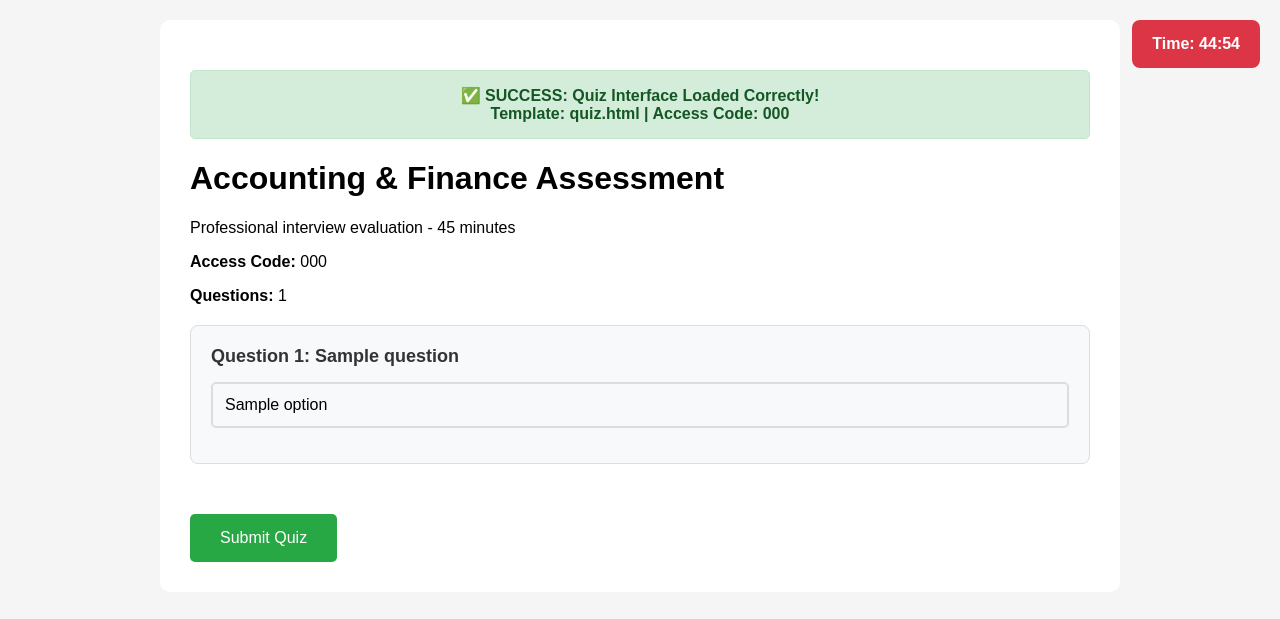
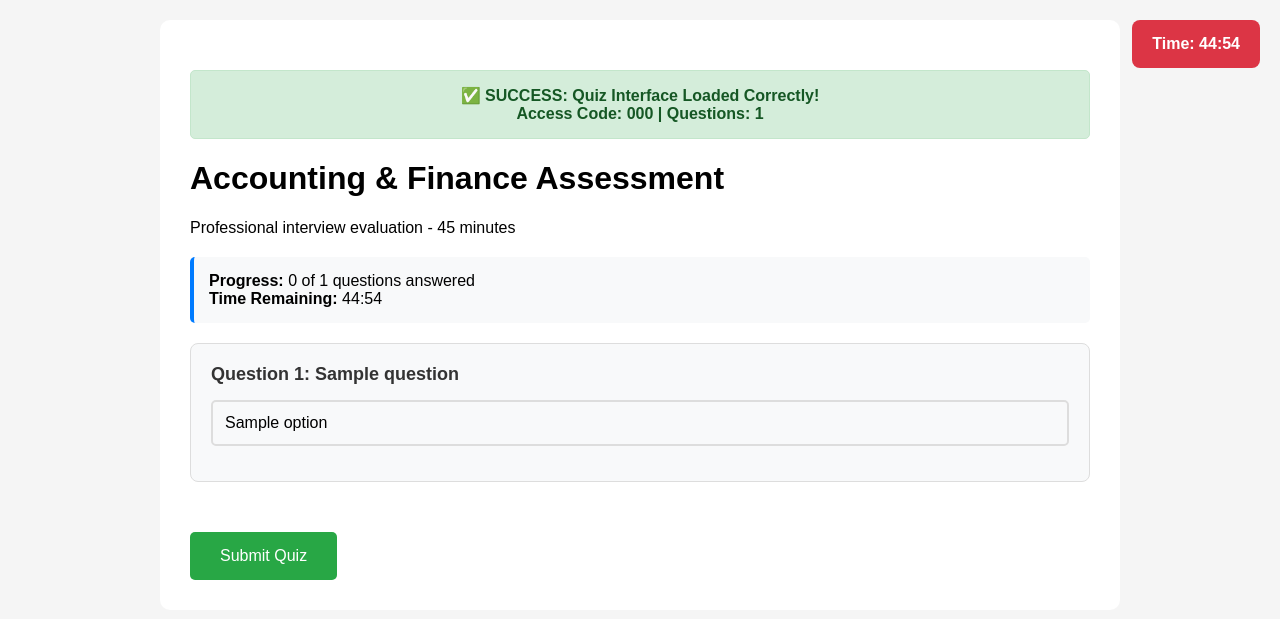
Before and after one commit to ShaikTechV/interview-quiz-platform, a Flask app: template templates/quiz.html in a window 1280 px wide. Shown: the top 619 px of the page. Run offline with Flask 3, Linux system fonts and the light colour scheme; the template is opened without the code that fills it: most values are stand-ins (such as "Sample title", 1, 10 or a date in 2020); some libraries are stand-ins or nearby versions.

Commit message:
Update quiz.html

```diff
--- a/templates/quiz.html
+++ b/templates/quiz.html
@@ -16,8 +16,12 @@
         .option.selected { border-color: #007bff; background: #007bff; color: white; }
         .submit-btn { background: #28a745; color: white; padding: 15px 30px; border: none; border-radius: 5px; font-size: 16px; cursor: pointer; margin-top: 30px; }
         .submit-btn:hover { background: #218838; }
+        .submit-btn:disabled { background: #6c757d; cursor: not-allowed; }
         .text-input { width: 100%; padding: 10px; border: 2px solid #ddd; border-radius: 5px; font-size: 16px; margin: 10px 0; }
         .success-banner { background: #d4edda; color: #155724; padding: 15px; margin: 20px 0; border-radius: 5px; border: 1px solid #c3e6cb; text-align: center; font-weight: bold; }
+        .completion-modal { display: none; position: fixed; top: 0; left: 0; width: 100%; height: 100%; background: rgba(0,0,0,0.5); z-index: 2000; }
+        .completion-content { position: absolute; top: 50%; left: 50%; transform: translate(-50%, -50%); background: white; padding: 40px; border-radius: 10px; text-align: center; max-width: 500px; }
+        .progress-info { background: #f8f9fa; padding: 15px; margin: 20px 0; border-radius: 5px; border-left: 4px solid #007bff; }
     </style>
 </head>
 <body>
@@ -26,18 +30,21 @@
     <div class="container">
         <div class="success-banner">
             ✅ SUCCESS: Quiz Interface Loaded Correctly!<br>
-            Template: quiz.html | Access Code: {{ access_code }}
+            Access Code: {{ access_code }} | Questions: {{ questions|length }}
         </div>
 
         <h1>Accounting & Finance Assessment</h1>
         <p>Professional interview evaluation - 45 minutes</p>
-        <p><strong>Access Code:</strong> {{ access_code }}</p>
-        <p><strong>Questions:</strong> {{ questions|length if questions else 0 }}</p>
+
+        <div class="progress-info">
+            <strong>Progress:</strong> <span id="answered-count">0</span> of {{ questions|length }} questions answered
+            <br><strong>Time Remaining:</strong> <span id="time-display">45:00</span>
+        </div>
 
         <div id="questions">
             {% if questions %}
                 {% for question in questions %}
-                <div class="question">
+                <div class="question" id="question-{{ question.id }}">
                     <div class="question-title">Question {{ loop.index }}: {{ question.question }}</div>
 
                     {% if question.type == 'text_input' %}
@@ -67,16 +74,31 @@
             {% endif %}
         </div>
 
-        <button class="submit-btn" onclick="submitQuiz()">Submit Quiz</button>
+        <button class="submit-btn" onclick="submitQuiz()" id="submit-btn">Submit Quiz</button>
+    </div>
+
+    <!-- Completion Modal -->
+    <div class="completion-modal" id="completion-modal">
+        <div class="completion-content">
+            <h2>🎉 Quiz Completed!</h2>
+            <p id="completion-message">Processing your results...</p>
+            <div id="completion-details"></div>
+            <button onclick="goHome()" style="background: #007bff; color: white; padding: 10px 20px; border: none; border-radius: 5px; margin-top: 20px; cursor: pointer;">
+                Return to Home
+            </button>
+        </div>
     </div>
 
     <script>
         const accessCode = '{{ access_code }}';
         const answers = {};
+        const totalQuestions = {{ questions|length }};
         let timeLeft = 2700; // 45 minutes
+        let isSubmitting = false;
 
         console.log('✅ Quiz interface loaded successfully');
         console.log('Access Code:', accessCode);
+        console.log('Total Questions:', totalQuestions);
 
         function updateTimer() {
             const minutes = Math.floor(timeLeft / 60);
@@ -84,6 +106,8 @@
             const display = minutes + ':' + (seconds < 10 ? '0' : '') + seconds;
 
             const timerElement = document.getElementById('timer');
+            const timeDisplayElement = document.getElementById('time-display');
+
             if (timerElement) {
                 timerElement.textContent = 'Time: ' + display;
 
@@ -98,10 +122,26 @@
                 }
             }
 
+            if (timeDisplayElement) {
+                timeDisplayElement.textContent = display;
+            }
+
             timeLeft--;
         }
 
+        function updateProgress() {
+            const answeredCount = Object.keys(answers).length;
+            const progressElement = document.getElementById('answered-count');
+            if (progressElement) {
+                progressElement.textContent = answeredCount;
+            }
+
+            console.log(`Progress: ${answeredCount}/${totalQuestions} questions answered`);
+        }
+
         function selectOption(questionId, optionIndex) {
+            if (isSubmitting) return;
+
             console.log('Selected option:', questionId, optionIndex);
 
             // Clear previous selections for this question
@@ -114,47 +154,74 @@
                 selectedOption.classList.add('selected');
             }
 
-            // Save answer
+            // Save answer locally
             answers[questionId] = optionIndex;
+            updateProgress();
 
-            // Send to server
+            // Send to server immediately
+            saveAnswerToServer(questionId, optionIndex);
+        }
+
+        function selectTextAnswer(questionId, value) {
+            if (isSubmitting) return;
+
+            console.log('Text answer:', questionId, value);
+
+            // Save answer locally
+            answers[questionId] = value;
+            updateProgress();
+
+            // Send to server immediately
+            saveAnswerToServer(questionId, value);
+        }
+
+        function saveAnswerToServer(questionId, answer) {
             fetch('/submit_answer', {
                 method: 'POST',
                 headers: { 'Content-Type': 'application/json' },
                 body: JSON.stringify({
                     access_code: accessCode,
                     question_id: questionId,
-                    answer: optionIndex
+                    answer: answer
                 })
-            }).then(response => response.json())
-              .then(data => console.log('Answer saved:', data))
-              .catch(error => console.error('Error saving answer:', error));
-        }
-
-        function selectTextAnswer(questionId, value) {
-            console.log('Text answer:', questionId, value);
-            answers[questionId] = value;
-
-            // Send to server
-            fetch('/submit_answer', {
-                method: 'POST',
-                headers: { 'Content-Type': 'application/json' },
-                body: JSON.stringify({
-                    access_code: accessCode,
-                    question_id: questionId,
-                    answer: value
-                })
-            }).then(response => response.json())
-              .then(data => console.log('Answer saved:', data))
-              .catch(error => console.error('Error saving answer:', error));
+            })
+            .then(response => response.json())
+            .then(data => {
+                if (data.success) {
+                    console.log('✅ Answer saved successfully:', questionId, answer);
+                } else {
+                    console.error('❌ Failed to save answer:', data.error);
+                }
+            })
+            .catch(error => {
+                console.error('❌ Error saving answer:', error);
+            });
         }
 
         function submitQuiz() {
-            if (Object.keys(answers).length === 0) {
-                if (!confirm('You have not answered any questions. Are you sure you want to submit?')) {
+            if (isSubmitting) {
+                console.log('Quiz already being submitted...');
+                return;
+            }
+
+            // Confirm submission
+            const answeredCount = Object.keys(answers).length;
+            if (answeredCount < totalQuestions) {
+                const unanswered = totalQuestions - answeredCount;
+                if (!confirm(`You have ${unanswered} unanswered questions. Are you sure you want to submit?`)) {
                     return;
                 }
             }
+
+            isSubmitting = true;
+            const submitBtn = document.getElementById('submit-btn');
+            if (submitBtn) {
+                submitBtn.disabled = true;
+                submitBtn.textContent = 'Submitting...';
+            }
+
+            console.log('🔄 Submitting quiz...');
+            console.log('Final answers:', answers);
 
             fetch('/submit_quiz', {
                 method: 'POST',
@@ -163,32 +230,88 @@
             })
             .then(response => response.json())
             .then(data => {
+                console.log('📤 Quiz submission response:', data);
+
                 if (data.success) {
-                    alert('Quiz completed! Your score: ' + data.score + '/' + data.total + ' (' + data.percentage + '%)');
-                    window.location.href = '/';
+                    showCompletionModal(data);
                 } else {
                     alert('Error submitting quiz: ' + (data.error || 'Unknown error'));
+                    isSubmitting = false;
+                    if (submitBtn) {
+                        submitBtn.disabled = false;
+                        submitBtn.textContent = 'Submit Quiz';
+                    }
                 }
             })
             .catch(error => {
-                console.error('Error submitting quiz:', error);
-                alert('Error submitting quiz. Please try again.');
+                console.error('❌ Error submitting quiz:', error);
+                alert('Network error submitting quiz. Please try again.');
+                isSubmitting = false;
+                if (submitBtn) {
+                    submitBtn.disabled = false;
+                    submitBtn.textContent = 'Submit Quiz';
+                }
             });
         }
 
+        function showCompletionModal(results) {
+            const modal = document.getElementById('completion-modal');
+            const message = document.getElementById('completion-message');
+            const details = document.getElementById('completion-details');
+
+            if (modal && message && details) {
+                message.textContent = 'Thank you for completing the assessment!';
+
+                const percentage = results.percentage || 0;
+                let gradeColor = '#dc3545'; // Red for low scores
+                if (percentage >= 70) gradeColor = '#28a745'; // Green for high scores
+                else if (percentage >= 50) gradeColor = '#ffc107'; // Yellow for medium scores
+
+                details.innerHTML = `
+                    <div style="margin: 20px 0; padding: 20px; border-radius: 8px; background: #f8f9fa;">
+                        <h3>Your Results:</h3>
+                        <p><strong>Score:</strong> ${results.score}/${results.total}</p>
+                        <p><strong>Percentage:</strong> <span style="color: ${gradeColor}; font-weight: bold; font-size: 24px;">${percentage}%</span></p>
+                        <p><strong>Questions Answered:</strong> ${Object.keys(answers).length}/${totalQuestions}</p>
+                        <hr>
+                        <p><em>Your results have been saved. Please contact your administrator for detailed feedback.</em></p>
+                    </div>
+                `;
+
+                modal.style.display = 'block';
+
+                // Auto-hide after 30 seconds
+                setTimeout(() => {
+                    goHome();
+                }, 30000);
+            }
+        }
+
+        function goHome() {
+            window.location.href = '/';
+        }
+
         // Start timer
-        setInterval(updateTimer, 1000);
+        const timerInterval = setInterval(updateTimer, 1000);
         updateTimer(); // Initialize immediately
 
         // Prevent page refresh
         window.addEventListener('beforeunload', function(e) {
-            if (Object.keys(answers).length > 0) {
+            if (Object.keys(answers).length > 0 && !isSubmitting) {
                 e.preventDefault();
                 e.returnValue = 'Are you sure you want to leave? Your progress will be lost.';
             }
         });
 
-        console.log('Quiz ready!');
+        // Auto-save answers periodically
+        setInterval(() => {
+            if (!isSubmitting && Object.keys(answers).length > 0) {
+                console.log('🔄 Auto-saving progress...');
+                // Answers are already saved individually, this is just a log
+            }
+        }, 30000); // Every 30 seconds
+
+        console.log('✅ Quiz ready! You can start answering questions.');
     </script>
 </body>
 </html>
```
